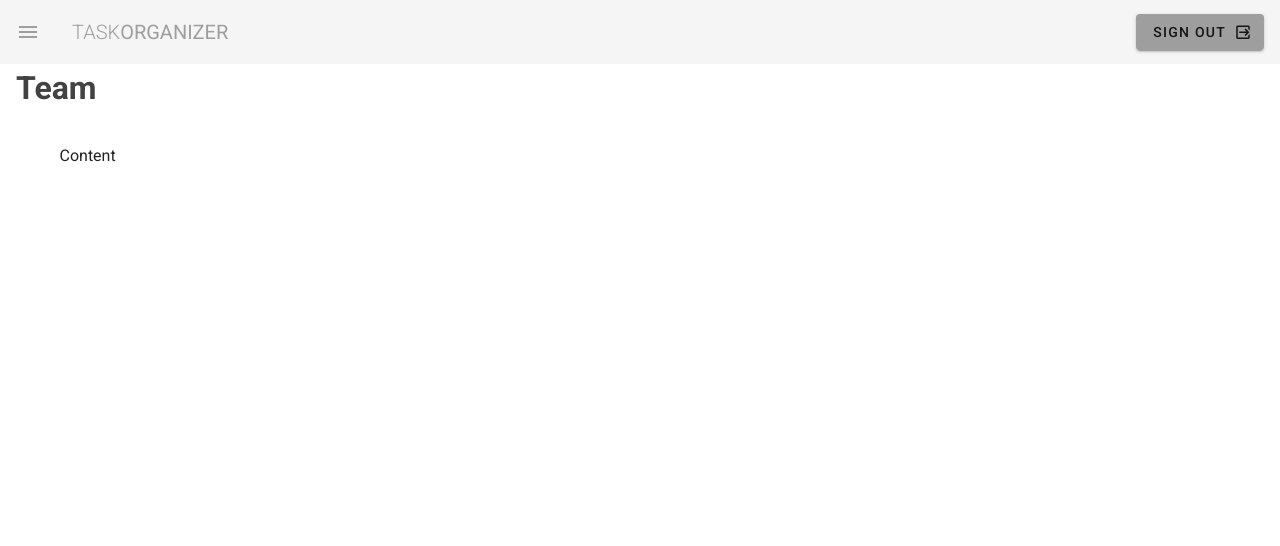
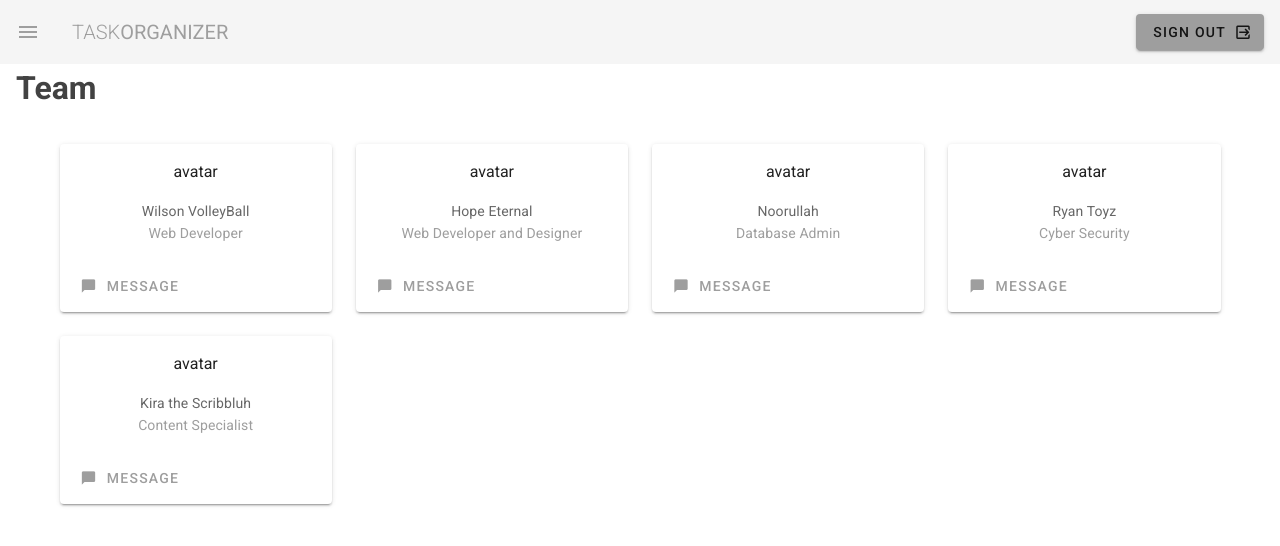
Before and after one commit to HopeEternal/vuetify-task-organizer, a Vue app: page /team in a window 1280 px wide. Shown: the top 546 px of the page. Built offline with nearby package versions, Linux system fonts and the light colour scheme.

Commit message:
Team card data and layout generated

```diff
--- a/src/views/Team.vue
+++ b/src/views/Team.vue
@@ -2,10 +2,40 @@
   <div class="team">
     <h1 class="subheading grey--text text--darken-3">Team</h1>
 
-    <v-container class="my-5">Content</v-container>
+    <v-container class="my-5">
+      <v-layout row>
+        <v-flex xs12 s6 md4 lg3 v-for="person in team" :key="person.name">
+          <v-card text class="text-center ma-3">
+            <v-responsive class="pt-4">avatar</v-responsive>
+            <v-card-text>
+              <div class="subheading">{{person.name}}</div>
+              <div class="grey--text">{{person.role}}</div>
+            </v-card-text>
+            <v-card-actions>
+              <v-btn text color="grey">
+                <v-icon small left>mdi-message</v-icon>
+                <span>Message</span>
+              </v-btn>
+            </v-card-actions>
+          </v-card>
+        </v-flex>
+      </v-layout>
+    </v-container>
   </div>
 </template>
 
 <script>
-export default {};
+export default {
+  data() {
+    return {
+      team: [
+        { name: 'Wilson VolleyBall', role: 'Web Developer' },
+        { name: 'Hope Eternal', role: 'Web Developer and Designer' },
+        { name: 'Noorullah', role: 'Database Admin' },
+        { name: 'Ryan Toyz', role: 'Cyber Security' },
+        { name: 'Kira the Scribbluh', role: 'Content Specialist' }
+      ]
+    };
+  }
+};
 </script>
```
